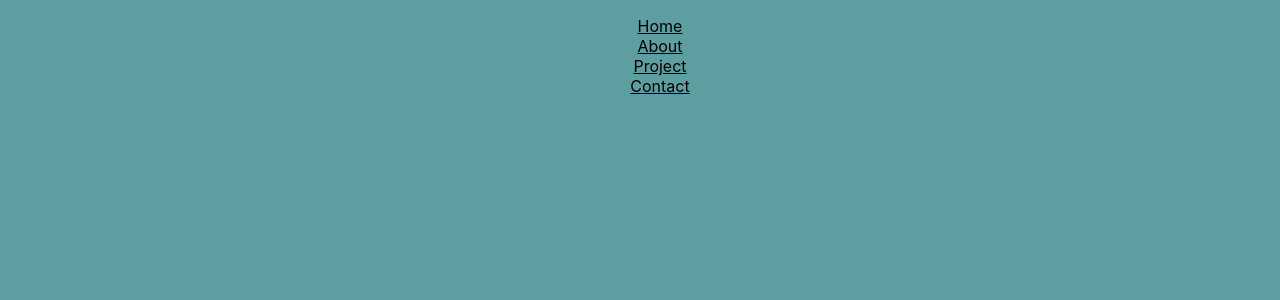
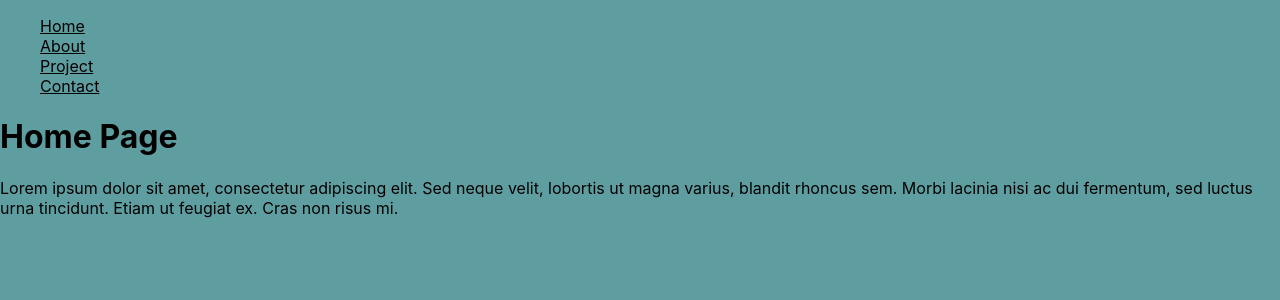
Before and after one commit to KumiYAM/React_Portfolio, a React (Create React App) app: page / in a window 1280 px wide. Shown: the top 300 px of the page. Built offline with nearby package versions, Linux system fonts and the light colour scheme.

Commit message:
render function corrected

```diff
--- a/src/App.js
+++ b/src/App.js
@@ -1,14 +1,18 @@
 import React from 'react'
 //import logo from './logo.svg';
-import './App.css';
-import Nav from './components/Header/Nav/NavTabs';
+//import './App.css';
+//import Nav from './components/NavTabs';
 
-function App() {
-  return (
-    <div className="App">
-      <Nav/>
-    </div>
-  );
-}
+//function App() {
+  //return (
+    //<div className="App">
+      //<Nav/>
+    //</div>
+  //);
+//}
+
+import PortfolioContainer from "./components/PortfolioContainer";
+
+const App = () => <PortfolioContainer />;
 
 export default App;
--- a/src/components/Header/Nav/NavTabs.js
+++ b/src/components/NavTabs.js
@@ -5,7 +5,7 @@ import React from 'react'
 function NavTabs(props) {
     const tabs = ['Home', 'About', 'Project', 'Contact'];
     return (
-      <ul className="nav nav-row">
+      <ul className="nav nav-tabs">
         {tabs.map(tab => (
           <li className="nav-item" key={tab}>
             <a
```
Also changed, not shown: src/components/PortfolioContainer.js (renamed from src/components/Header/Nav/PortfolioContainer.js, +4 -4 lines), src/components/Header/index.js (deleted).
